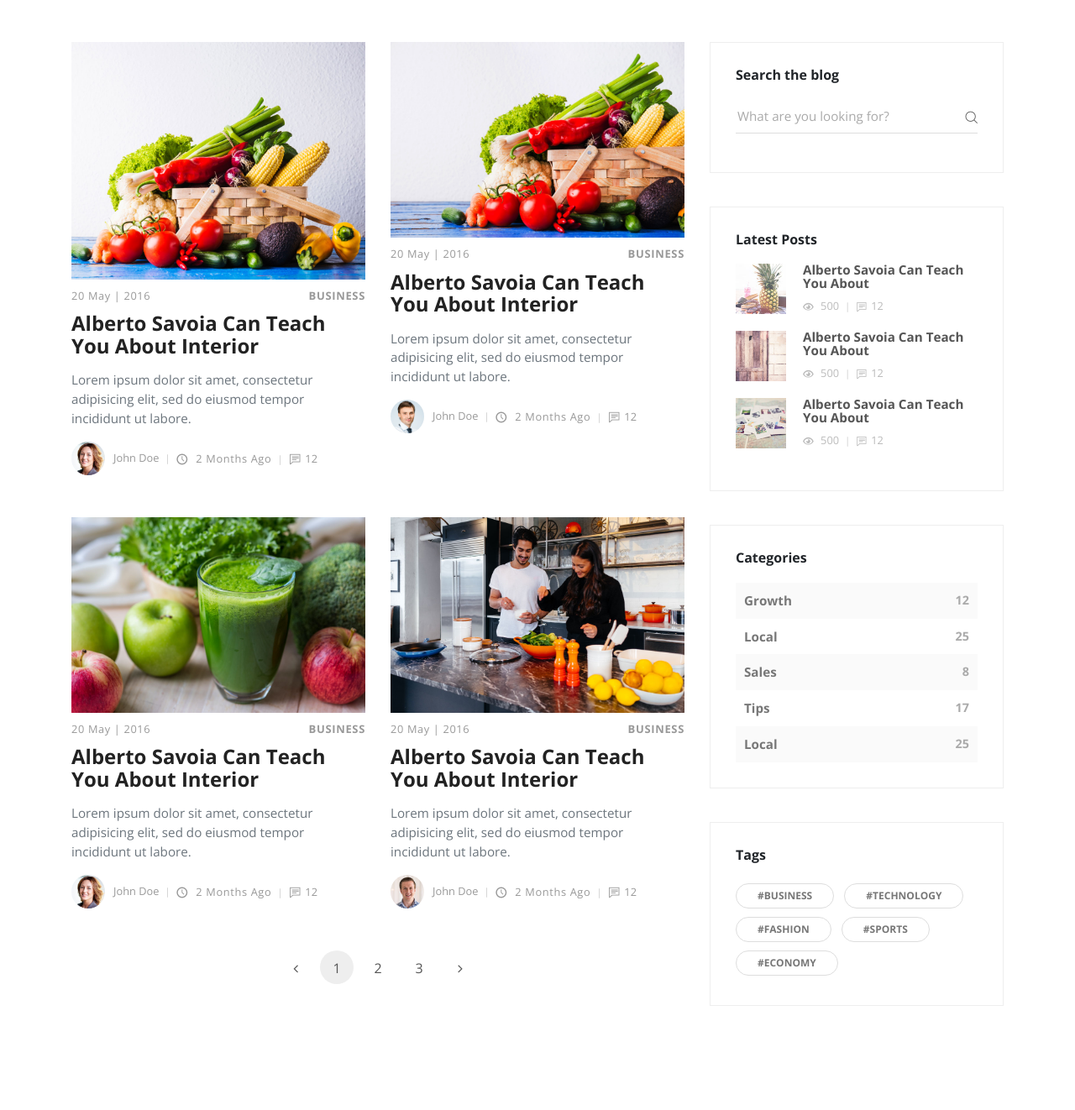
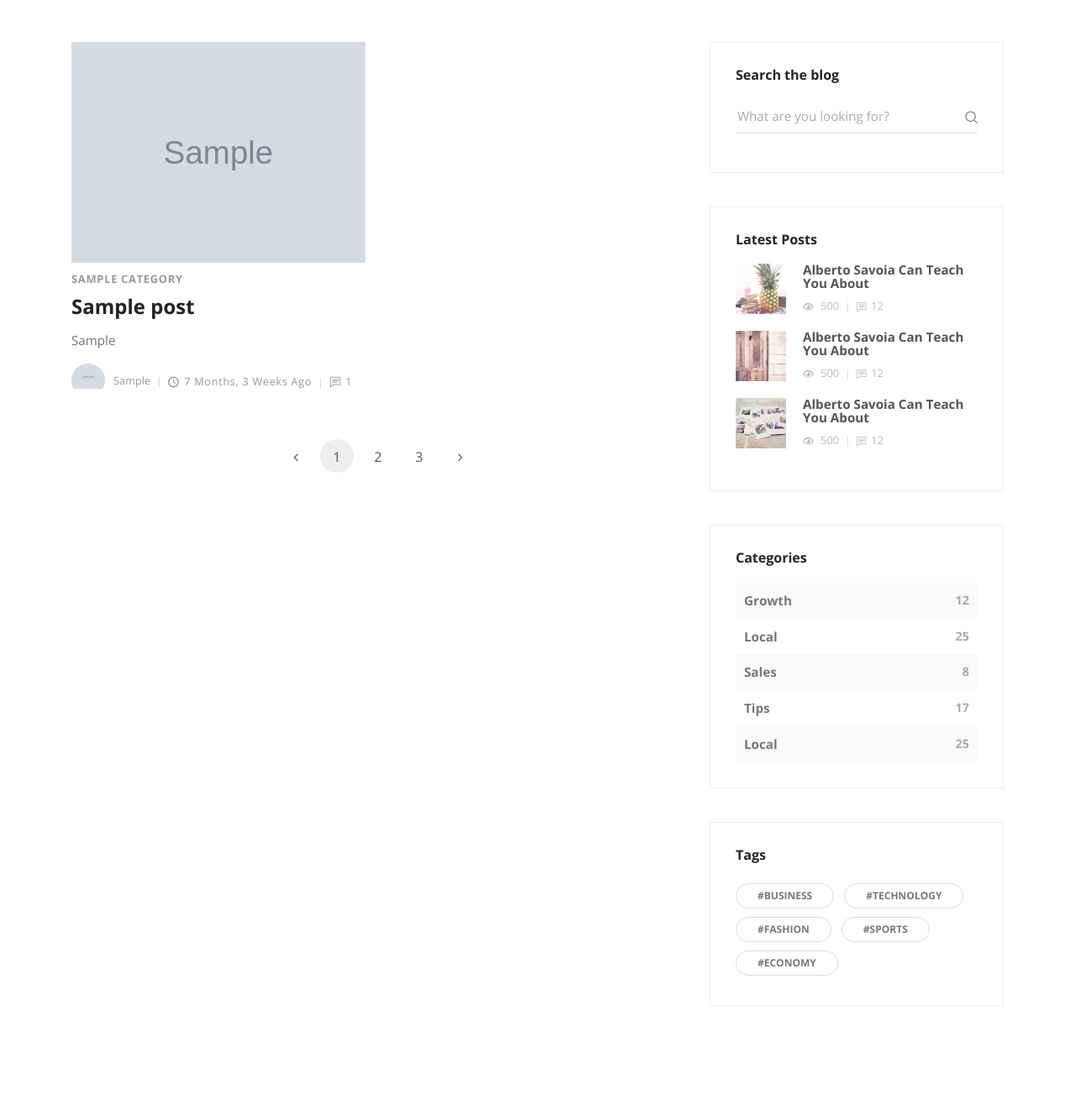
Before and after one commit to ArtusU/ecfblog, a Django app: page /blog/ in a window 1280 px wide. Shown: the part 81-1403 px from the top of the page at 84% size. Run offline with Django 3.2, Linux system fonts and the light colour scheme; tables that the repository leaves empty hold one stand-in row (values such as "Sample post"); grey boxes marked "Sample" are stand-in pictures; some libraries are stand-ins or nearby versions.

Commit message:
blog.html posts

```diff
--- a/posts/views.py
+++ b/posts/views.py
@@ -13,8 +13,6 @@ def index(request):
         new_signup.email = email
         new_signup.save()
 
-
-
     context = {
         'object_list':featured,
         'latest': latest
@@ -23,7 +21,11 @@ def index(request):
 
 
 def blog(request):
-    return render(request, 'blog.html', {})
+    post_list = Post.objects.all()
+    context = {
+        'post_list': post_list
+    }
+    return render(request, 'blog.html', context)
 
 def post(request):
     return render(request, 'post.html', {})
--- a/templates/blog.html
+++ b/templates/blog.html
@@ -9,77 +9,31 @@
         <div class="container">
           <div class="row">
             <!-- post -->
+            {% for post in post_list %}
             <div class="post col-xl-6">
-              <div class="post-thumbnail"><a href="post.html"><img src="{% static 'img/blog-post-1.jpg' %}" alt="..." class="img-fluid"></a></div>
+              <div class="post-thumbnail"><a href="{{ post.get_absolute_url }}"><img src="{{ post.thumbnail.url }}" alt="..." class="img-fluid"></a></div>
               <div class="post-details">
                 <div class="post-meta d-flex justify-content-between">
-                  <div class="date meta-last">20 May | 2016</div>
-                  <div class="category"><a href="#">Business</a></div>
-                </div><a href="post.html">
-                  <h3 class="h4">Alberto Savoia Can Teach You About Interior</h3></a>
-                <p class="text-muted">Lorem ipsum dolor sit amet, consectetur adipisicing elit, sed do eiusmod tempor incididunt ut labore.</p>
-                <footer class="post-footer d-flex align-items-center"><a href="#" class="author d-flex align-items-center flex-wrap">
-                    <div class="avatar"><img src="{% static 'img/avatar-3.jpg' %}" alt="..." class="img-fluid"></div>
-                    <div class="title"><span>John Doe</span></div></a>
-                  <div class="date"><i class="icon-clock"></i> 2 months ago</div>
-                  <div class="comments meta-last"><i class="icon-comment"></i>12</div>
+                  {% comment %} <div class="date meta-last">20 May | 2016</div> {% endcomment %}
+                  <div class="category">
+                  {% for cat in post.categories.all %}
+                  <a href="#">{{ cat }}</a>
+                  {% endfor %}
+                  </div>
+                </div><a href="{{ post.get_absolute_url }}">
+                  <h3 class="h4">{{ post.title }}</h3></a>
+                <p class="text-muted">{{ post.overview }}</p>
+                <footer class="post-footer d-flex align-items-center">
+                  <a href="#" class="author d-flex align-items-center flex-wrap">
+                    <div class="avatar"><img src="{{ post.author.profile_picture.url }}" alt="..." class="img-fluid"></div>
+                    <div class="title"><span>{{ post.author.user.username }}</span></div>
+                  </a>
+                  <div class="date"><i class="icon-clock"></i>{{ post.timestamp|timesince }} ago</div>
+                  <div class="comments meta-last"><i class="icon-comment"></i>{{ post.comment_count }}</div>
                 </footer>
               </div>
             </div>
-            <!-- post             -->
-            <div class="post col-xl-6">
-              <div class="post-thumbnail"><a href="post.html"><img src="{% static 'img/blog-post-2.jpg' %}" alt="..." class="img-fluid"></a></div>
-              <div class="post-details">
-                <div class="post-meta d-flex justify-content-between">
-                  <div class="date meta-last">20 May | 2016</div>
-                  <div class="category"><a href="#">Business</a></div>
-                </div><a href="post.html">
-                  <h3 class="h4">Alberto Savoia Can Teach You About Interior</h3></a>
-                <p class="text-muted">Lorem ipsum dolor sit amet, consectetur adipisicing elit, sed do eiusmod tempor incididunt ut labore.</p>
-                <div class="post-footer d-flex align-items-center"><a href="#" class="author d-flex align-items-center flex-wrap">
-                    <div class="avatar"><img src="{% static 'img/avatar-2.jpg' %}" alt="..." class="img-fluid"></div>
-                    <div class="title"><span>John Doe</span></div></a>
-                  <div class="date"><i class="icon-clock"></i> 2 months ago</div>
-                  <div class="comments meta-last"><i class="icon-comment"></i>12</div>
-                </div>
-              </div>
-            </div>
-            <!-- post             -->
-            <div class="post col-xl-6">
-              <div class="post-thumbnail"><a href="post.html"><img src="{% static 'img/blog-post-3.jpg' %}" alt="..." class="img-fluid"></a></div>
-              <div class="post-details">
-                <div class="post-meta d-flex justify-content-between">
-                  <div class="date meta-last">20 May | 2016</div>
-                  <div class="category"><a href="#">Business</a></div>
-                </div><a href="post.html">
-                  <h3 class="h4">Alberto Savoia Can Teach You About Interior</h3></a>
-                <p class="text-muted">Lorem ipsum dolor sit amet, consectetur adipisicing elit, sed do eiusmod tempor incididunt ut labore.</p>
-                <div class="post-footer d-flex align-items-center"><a href="#" class="author d-flex align-items-center flex-wrap">
-                    <div class="avatar"><img src="{% static 'img/avatar-3.jpg' %}" alt="..." class="img-fluid"></div>
-                    <div class="title"><span>John Doe</span></div></a>
-                  <div class="date"><i class="icon-clock"></i> 2 months ago</div>
-                  <div class="comments meta-last"><i class="icon-comment"></i>12</div>
-                </div>
-              </div>
-            </div>
-            <!-- post -->
-            <div class="post col-xl-6">
-              <div class="post-thumbnail"><a href="post.html"><img src="{% static 'img/blog-post-4.jpg' %}" alt="..." class="img-fluid"></a></div>
-              <div class="post-details">
-                <div class="post-meta d-flex justify-content-between">
-                  <div class="date meta-last">20 May | 2016</div>
-                  <div class="category"><a href="#">Business</a></div>
-                </div><a href="post.html">
-                  <h3 class="h4">Alberto Savoia Can Teach You About Interior</h3></a>
-                <p class="text-muted">Lorem ipsum dolor sit amet, consectetur adipisicing elit, sed do eiusmod tempor incididunt ut labore.</p>
-                <div class="post-footer d-flex align-items-center"><a href="#" class="author d-flex align-items-center flex-wrap">
-                    <div class="avatar"><img src="{% static 'img/avatar-1.jpg' %}" alt="..." class="img-fluid"></div>
-                    <div class="title"><span>John Doe</span></div></a>
-                  <div class="date"><i class="icon-clock"></i> 2 months ago</div>
-                  <div class="comments meta-last"><i class="icon-comment"></i>12</div>
-                </div>
-              </div>
-            </div>
+            {% endfor %}
           </div>
           <!-- Pagination -->
           <nav aria-label="Page navigation example">
```
